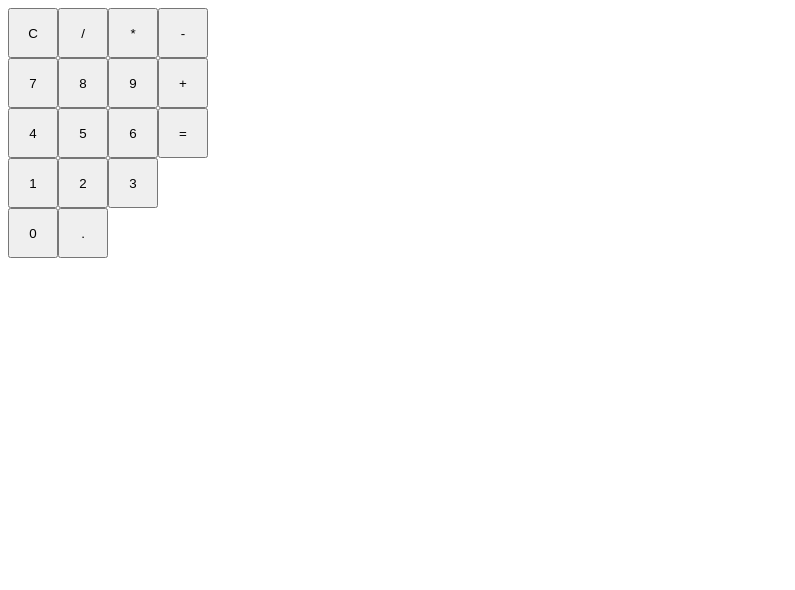
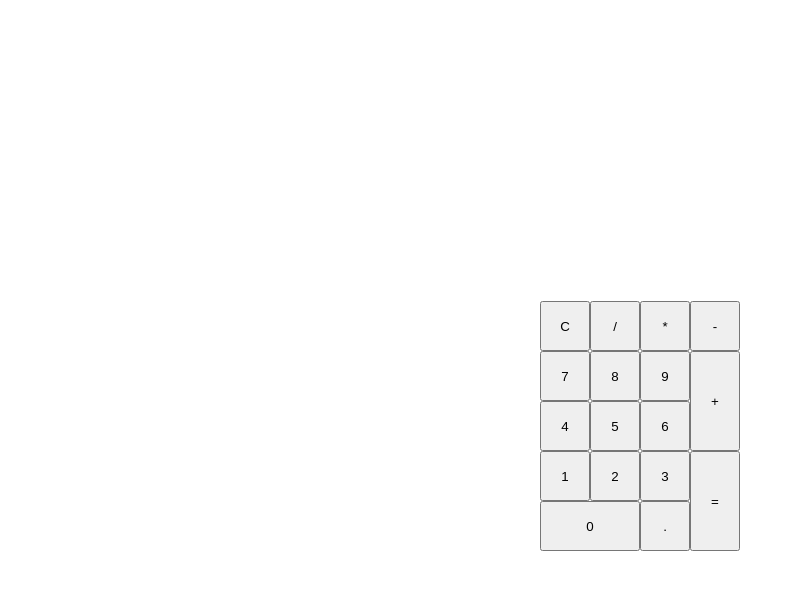
Before and after one commit to Xauzu/odin-foundations-calculator, a plain HTML site: page index.html in a window 1280 px wide. Shown: the whole page, without its empty margins (0-795 px from the left). Drawn offline with Linux system fonts and the light colour scheme.

Commit message:
Update UI of calculator

```diff
--- a/index.html
+++ b/index.html
@@ -40,7 +40,7 @@
                     <button class="keys" data-key="3" data-type="1">3</button>
                 </div>
                 <div class="leftRow5">
-                    <button class="keys" data-key="0" data-type="1">0</button>
+                    <button class="keys longWidth" data-key="0" data-type="1">0</button>
                     <button class="keys" data-key="." data-type="1">.</button>
                 </div>
             </div>
@@ -49,10 +49,10 @@
                     <button class="keys" data-key="-" data-type="2">-</button>
                 </div>
                 <div class="rightRow2">
-                    <button class="keys" data-key="+" data-type="2">+</button>
+                    <button class="keys longHeight" data-key="+" data-type="2">+</button>
                 </div>
                 <div class="rightRow3">
-                    <button class="keys" data-key="=">=</button>
+                    <button class="keys longHeight" data-key="=">=</button>
                 </div>
             </div>
         </div>
--- a/style.css
+++ b/style.css
@@ -1,10 +1,27 @@
 body, .keypad {
     display: flex;
+    justify-content: center;
+    align-items: center;
+    height: 100%;
+}
+
+html {
+    height: 100%;
 }
 
 .display, .cal, .left, .right {
     display: flex;
     flex-direction: column;
+}
+
+#expression, #result {
+    display: flex;
+    padding: 0px 5px;
+    min-height: 18px;
+}
+
+#result {
+    flex-direction: row-reverse;
 }
 
 [class^="leftRow"] {
@@ -21,3 +38,11 @@ body, .keypad {
     width: 50px;
     height: 50px;
 }
+
+.longWidth {
+    width: 100px;
+}
+
+.longHeight {
+    height: 100px;
+}
```
